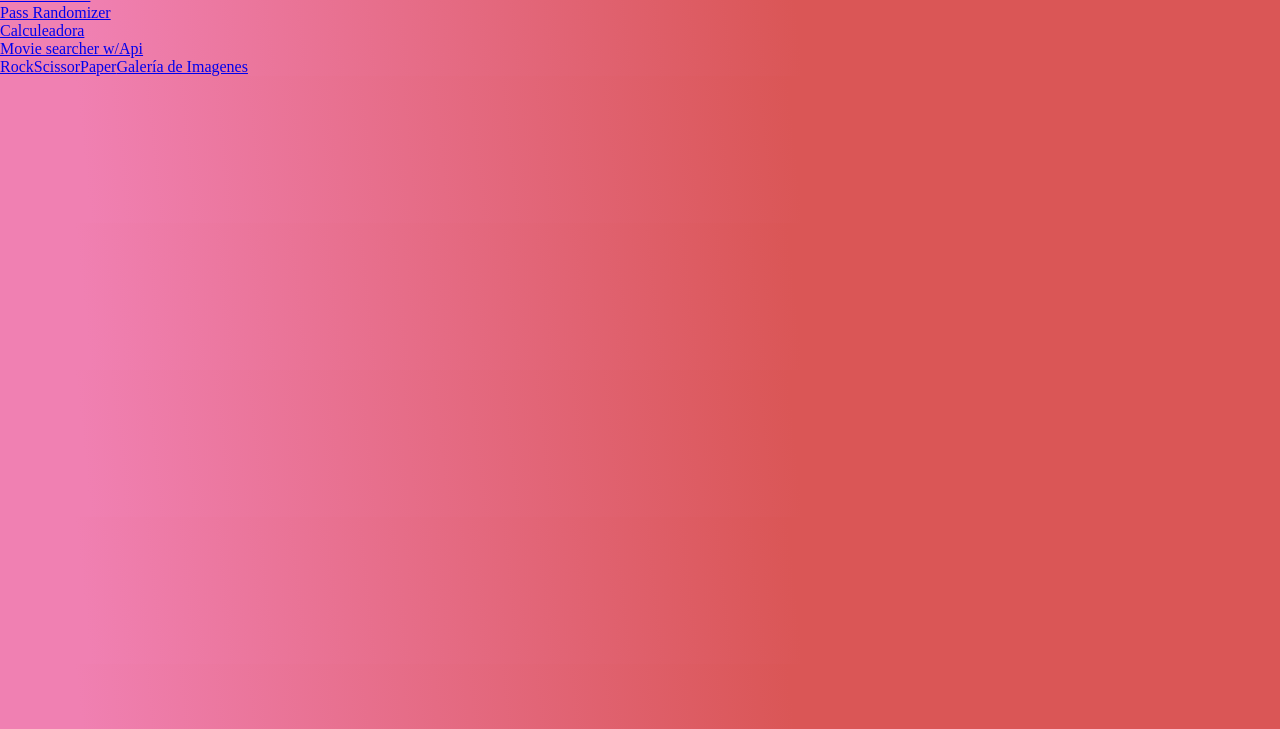
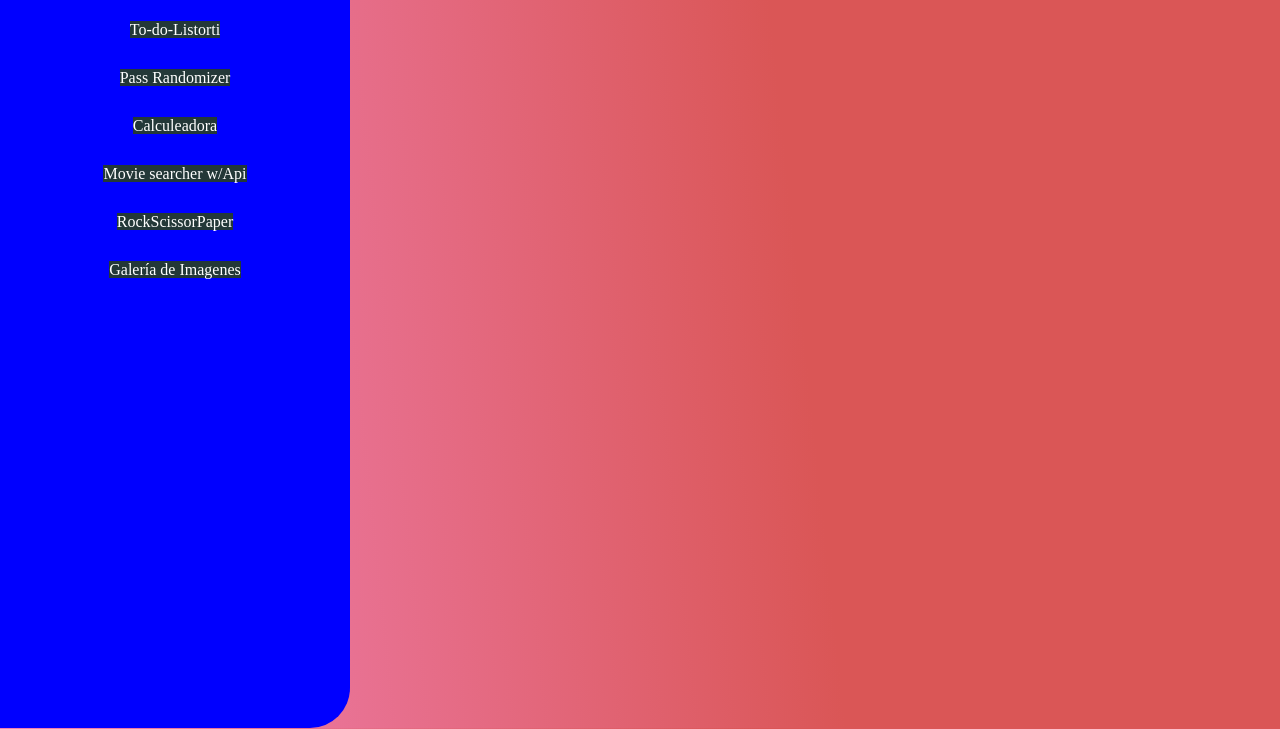
Before and after one commit to Nahuelsin/todolist, a plain HTML site: page index.html in a window 1280 px wide. Shown: the part 71-800 px from the top of the page. Drawn offline with Linux system fonts and the light colour scheme.

Commit message:
estructura de la navegacion

```diff
--- a/css/style.css
+++ b/css/style.css
@@ -5,7 +5,8 @@
 }
 
 body {
-background: linear-gradient(264deg,rgba(218, 86, 86, 1) 38%, rgba(240, 128, 178, 1) 93%);}
+background: linear-gradient(264deg,rgba(218, 86, 86, 1) 38%, rgba(240, 128, 178, 1) 93%);
+}
 
 
 
@@ -29,3 +30,29 @@
     color: black;
     text-decoration: none;
 }
+
+/**** Navegación ****/
+.navContainer {
+    width: 350px;
+    height: calc(100vh - 58px);
+    border-radius: 0 0 40px 0;
+    background-color: blue;
+}
+.navegacion ul li{
+    list-style: none;
+    padding-block: 15px;
+    text-align: center;
+}
+.navegacion ul li a{
+    color: white;
+    list-style: none;
+    background-color: rgb(35, 56, 56);
+    text-decoration: none;
+}
+.navegacion {
+    padding-block-start: 20px;
+    display: flex;
+    flex-direction: column;
+    justify-content: center;
+    align-items: center;
+}
--- a/index.html
+++ b/index.html
@@ -14,14 +14,15 @@
         <input type="checkbox" class="theme">
     </header>
 
-    <div class="navcontainer">
-        <nav>
+    <div class="navContainer">
+        <nav class="navegacion">
             <ul>
-                <li><a href="#">To-do-Listorti</li></a></li>
-                <li><a href="#">Pass Randomizer</a></li>
-                <li><a href="#">Calculeadora</a></li>
-                <li><a href="#">Movie searcher w/Api</a></li>
-                <li><a href="#">RockScissorPaper</a><a href="#">Galería de Imagenes</a></li>
+                <li id="todoList"><a href="#">To-do-Listorti</li></a></li>
+                <li id="passRan"><a href="#">Pass Randomizer</a></li>
+                <li id="Calc"><a href="#">Calculeadora</a></li>
+                <li id="movieSearch"><a href="#">Movie searcher w/Api</a></li>
+                <li id="pPp"><a href="#">RockScissorPaper</a>
+                <li id="imgGalery"><a href="#">Galería de Imagenes</a></li>
             </ul>
         </nav>
     </div>
```
